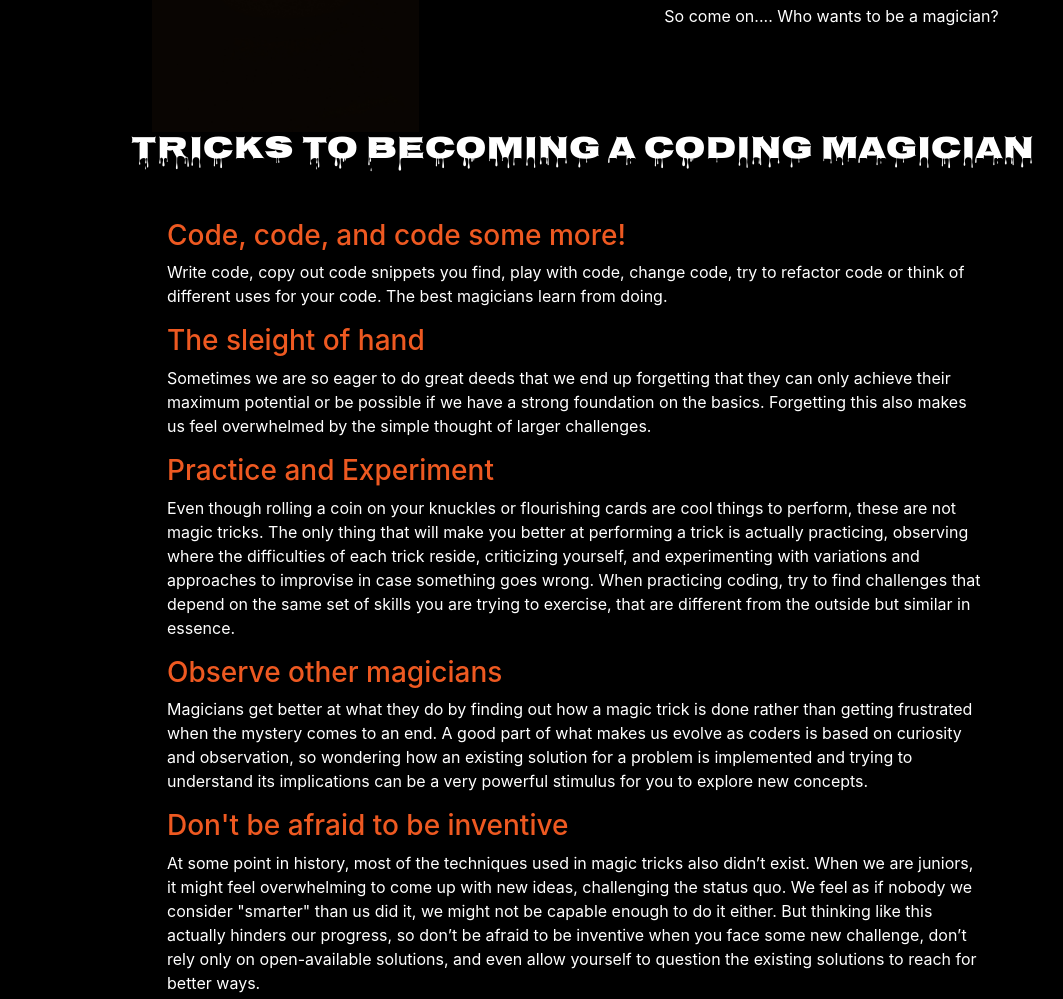
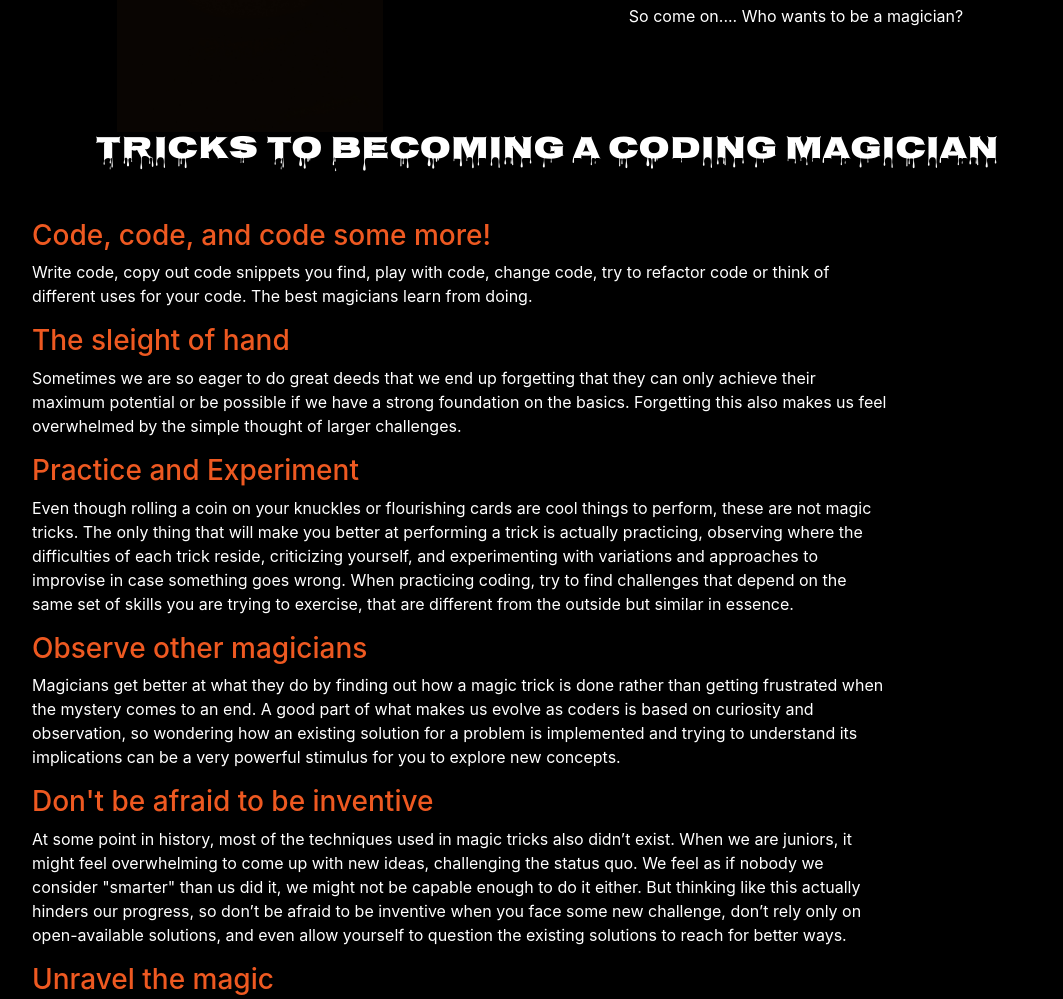
Before and after one commit to andyk8872/luckynumber13, a plain HTML site: page tricks.html in a window 1280 px wide. Shown: the part 806-1805 px from the top of the page, without its empty margins (23-1086 px from the left). Drawn offline with nearby package versions, Linux system fonts and the light colour scheme; a script that the page names is missing.

Commit message:
mobile response up tricks page

```diff
--- a/assets/css/style.css
+++ b/assets/css/style.css
@@ -308,8 +308,8 @@ h2 {
 }
 
 .tricks-list-container {
-  margin-left: 150px;
   list-style: none;
+  text-align: center;
 }
 
 .tricks-list-title {
--- a/tricks.html
+++ b/tricks.html
@@ -91,7 +91,7 @@
       </div>
     </div>
 
-    <div class="mb-5">
+    <div class="mb-5 container">
       <h2 class="mb-5">Tricks to becoming a coding Magician</h2>
       <ol class="tricks-list-container">
         <li>
```
